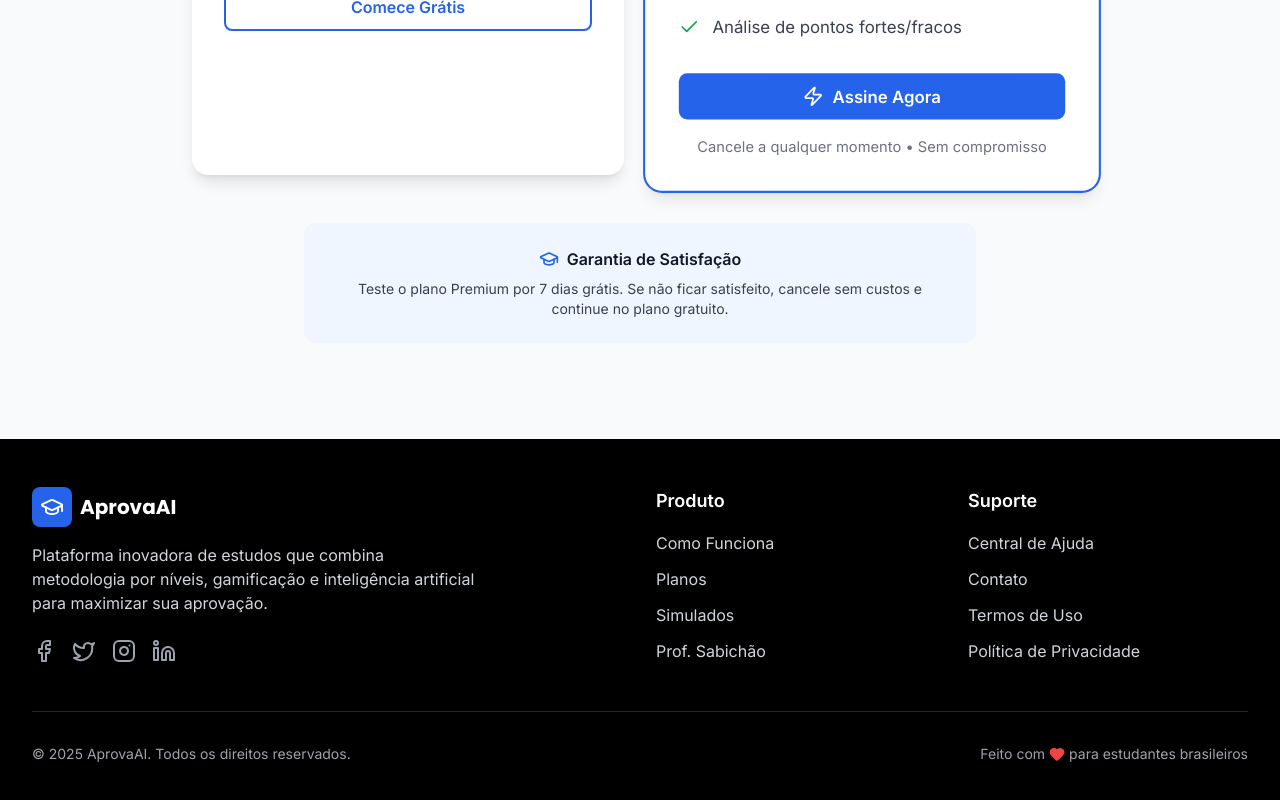
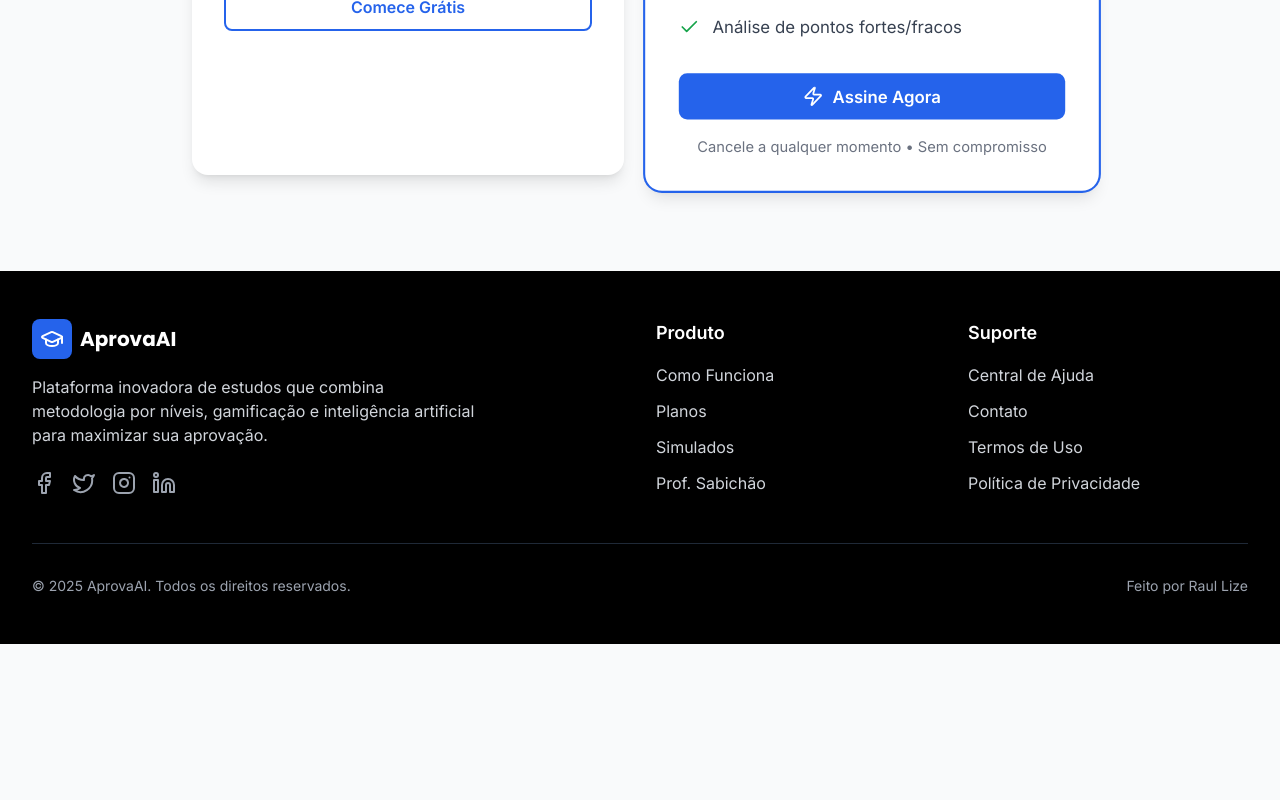
Before and after one commit to Raullize/AprovaAI, a React (Vite) app in the folder frontend/: page / in a window 1280 px wide. Shown: the part 2503-3303 px from the top of the page. After the commit the page ends 3147 px from the top, so only its background shows below. Built offline with nearby package versions, Linux system fonts and the light colour scheme; no server answers.

Commit message:
docs: update footer and remove pricing banner
remove the 7-day satisfaction guarantee banner from Pricing section and update footer text to credit Raul Lize with a LinkedIn profile link

```diff
--- a/frontend/src/components/layout/AppFooter.tsx
+++ b/frontend/src/components/layout/AppFooter.tsx
@@ -140,10 +140,16 @@
             <p className="text-gray-400 text-sm">
               © 2025 AprovaAI. Todos os direitos reservados.
             </p>
-            <p className="text-gray-400 text-sm mt-2 md:mt-0 flex items-center">
-              Feito com{' '}
-              <Heart className="h-4 w-4 text-red-500 mx-1 fill-current" /> para
-              estudantes brasileiros
+            <p className="text-gray-400 text-sm mt-2 md:mt-0">
+              Feito por{' '}
+              <a
+                href="https://www.linkedin.com/in/raullizeteixeira/"
+                target="_blank"
+                rel="noopener noreferrer"
+                className="hover:underline hover:text-primary-400 transition-colors"
+              >
+                Raul Lize
+              </a>
             </p>
           </div>
         </div>
--- a/frontend/src/components/sections/Pricing.tsx
+++ b/frontend/src/components/sections/Pricing.tsx
@@ -132,18 +132,6 @@
           ))}
         </div>
 
-        <div className="text-center mt-12">
-          <div className="mt-6 p-6 bg-blue-50 rounded-xl max-w-2xl mx-auto">
-            <h4 className="font-semibold text-gray-900 mb-2 flex items-center justify-center">
-              <GraduationCap className="h-5 w-5 text-primary-600 mr-2" />
-              Garantia de Satisfação
-            </h4>
-            <p className="text-gray-700 text-sm">
-              Teste o plano Premium por 7 dias grátis. Se não ficar satisfeito,
-              cancele sem custos e continue no plano gratuito.
-            </p>
-          </div>
-        </div>
       </div>
     </section>
   );
```
